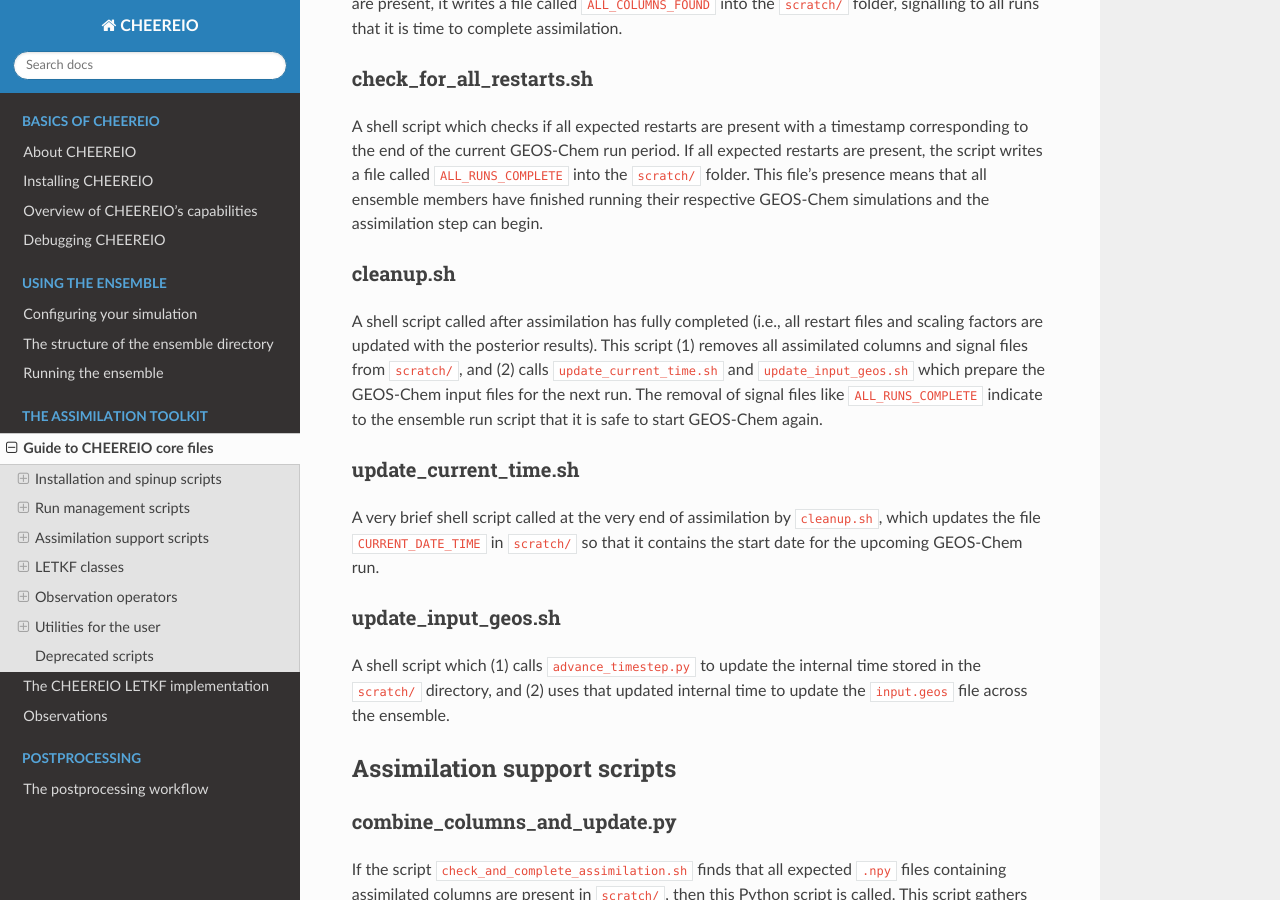
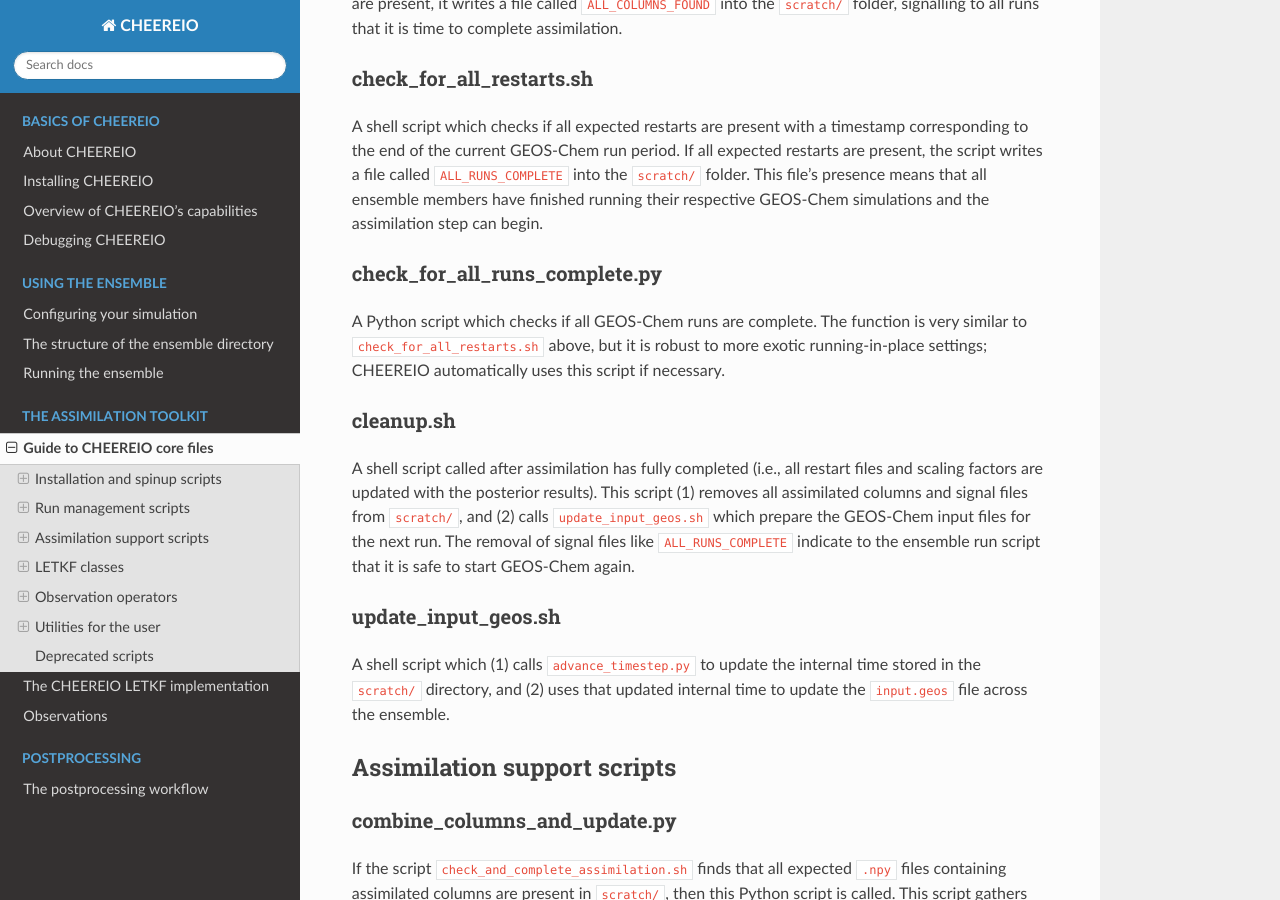
Before and after one commit to drewpendergrass/CHEEREIO, a Sphinx documentation site: the page built from docs/Field-guide-to-scripts.rst, in a window 1280 px wide and 900 px high, scrolled down 2592 px. Built offline with Sphinx 7.4.7 and the Read the Docs theme 2.0.0, drawn with Linux system fonts in a browser that asks for light colours.

Commit message:
partial run in place update

```diff
--- a/docs/Field-guide-to-scripts.rst
+++ b/docs/Field-guide-to-scripts.rst
@@ -84,15 +84,16 @@ check_for_all_restarts.sh
 
 A shell script which checks if all expected restarts are present with a timestamp corresponding to the end of the current GEOS-Chem run period. If all expected restarts are present, the script writes a file called ``ALL_RUNS_COMPLETE`` into the ``scratch/`` folder. This file's presence means that all ensemble members have finished running their respective GEOS-Chem simulations and the assimilation step can begin.
 
+check_for_all_runs_complete.py
+~~~~~~~~~~~~~
+
+A Python script which checks if all GEOS-Chem runs are complete. The function is very similar to ``check_for_all_restarts.sh`` above, but it is robust to more exotic running-in-place settings; CHEEREIO automatically uses this script if necessary.
+
 cleanup.sh
 ~~~~~~~~~~~~~
 
-A shell script called after assimilation has fully completed (i.e., all restart files and scaling factors are updated with the posterior results). This script (1) removes all assimilated columns and signal files from ``scratch/``, and (2) calls ``update_current_time.sh`` and ``update_input_geos.sh`` which prepare the GEOS-Chem input files for the next run. The removal of signal files like ``ALL_RUNS_COMPLETE`` indicate to the ensemble run script that it is safe to start GEOS-Chem again.
+A shell script called after assimilation has fully completed (i.e., all restart files and scaling factors are updated with the posterior results). This script (1) removes all assimilated columns and signal files from ``scratch/``, and (2) calls ``update_input_geos.sh`` which prepare the GEOS-Chem input files for the next run. The removal of signal files like ``ALL_RUNS_COMPLETE`` indicate to the ensemble run script that it is safe to start GEOS-Chem again.
 
-update_current_time.sh
-~~~~~~~~~~~~~
-
-A very brief shell script called at the very end of assimilation by ``cleanup.sh``, which updates the file ``CURRENT_DATE_TIME`` in ``scratch/`` so that it contains the start date for the upcoming GEOS-Chem run.
 
 update_input_geos.sh
 ~~~~~~~~~~~~~
--- a/docs/Running-the-ensemble.rst
+++ b/docs/Running-the-ensemble.rst
@@ -91,7 +91,6 @@ Information about the ensemble state is continuously recorded during run time, a
 * Overall run status for the entire job array (one job per ensemble member) is available from the SLURM scheduler. A good command is ``sacct``, which will display run status (it is especially useful as jobs are pending while resources become available). Each run of GEOS-Chem will be recorded as a separate entry under the ``time`` sub-job label, as each GEOS-Chem run (initialized by the outcome of the previous assimilation step) is submitted with a separate (timed) ``srun`` command.
 * GEOS-Chem run status for individual ensemble members are available in the ``GC.log`` file in each ensemble member run directory.
 * Additional log files, including shell-level ``.err`` and ``.out`` files and log files containing data about assimilation, are all available in the ``log`` folder described in :ref:`Ensemble Runs`.
-* You can see the start date for the current assimilation window that CHEEREIO is processing by viewing the contents of the ``CURRENT_DATE_TIME`` file within the ``scratch/`` folder.
 
 .. _Run Ensemble Simulations:
 
```
